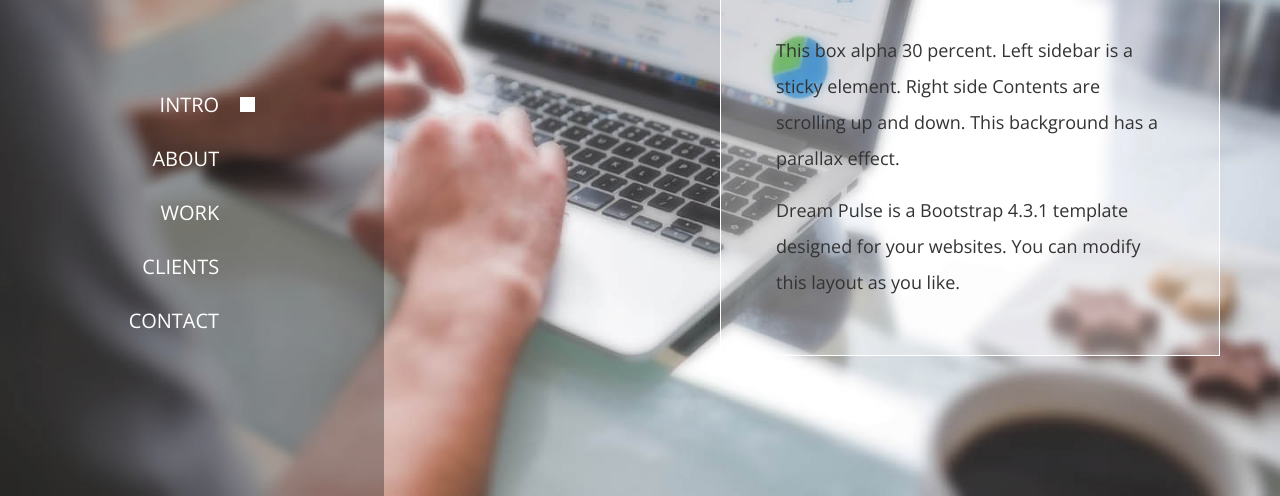
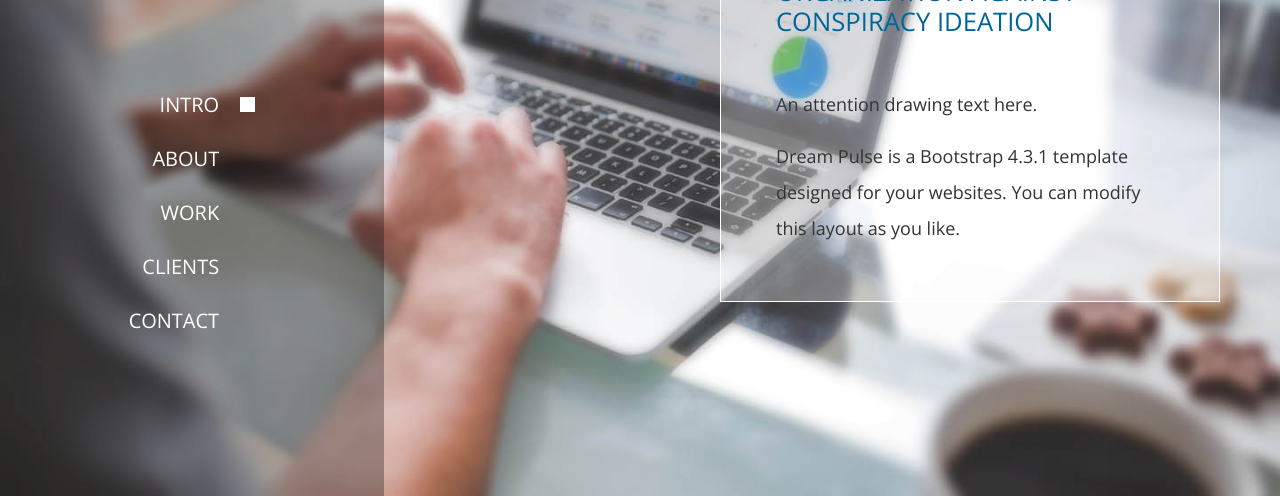
Before and after one commit to unitedfortruth/unitedfortruth, a plain HTML site: page index.html in a window 1280 px wide. Shown: the part 304-800 px from the top of the page. Drawn offline with nearby package versions, Linux system fonts and the light colour scheme.

Commit message:
Update index.html

```diff
--- a/index.html
+++ b/index.html
@@ -106,9 +106,7 @@
                     <div class="tm-bg-white-transparent tm-intro">
                         <h2 class="tm-section-title mb-5 text-uppercase tm-color-primary">Introducing an Advisory organization Against Conspiracy Ideation</h2>
                         <p class="tm-color-gray">
-                          This box alpha 30 percent. Left sidebar is a sticky element.
-                          Right side Contents are scrolling up and down. This background has a
-                          parallax effect.
+                          An attention drawing text here.
                         </p>
                         <p class="mb-0 tm-color-gray">
                           Dream Pulse is a Bootstrap 4.3.1 template designed for your websites. You can modify this layout as you like.
```
